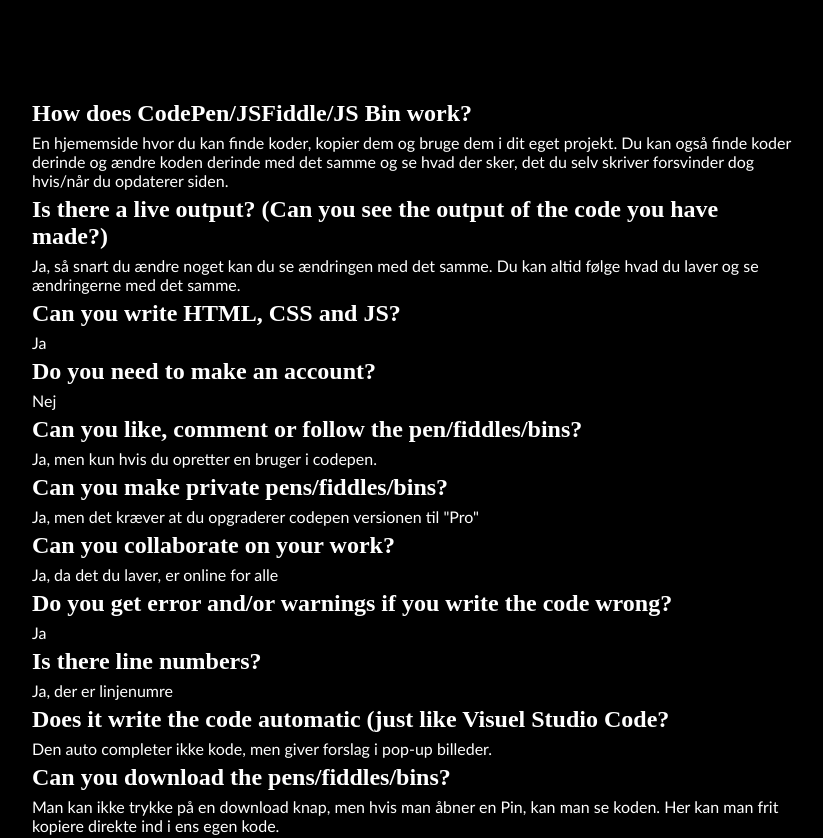
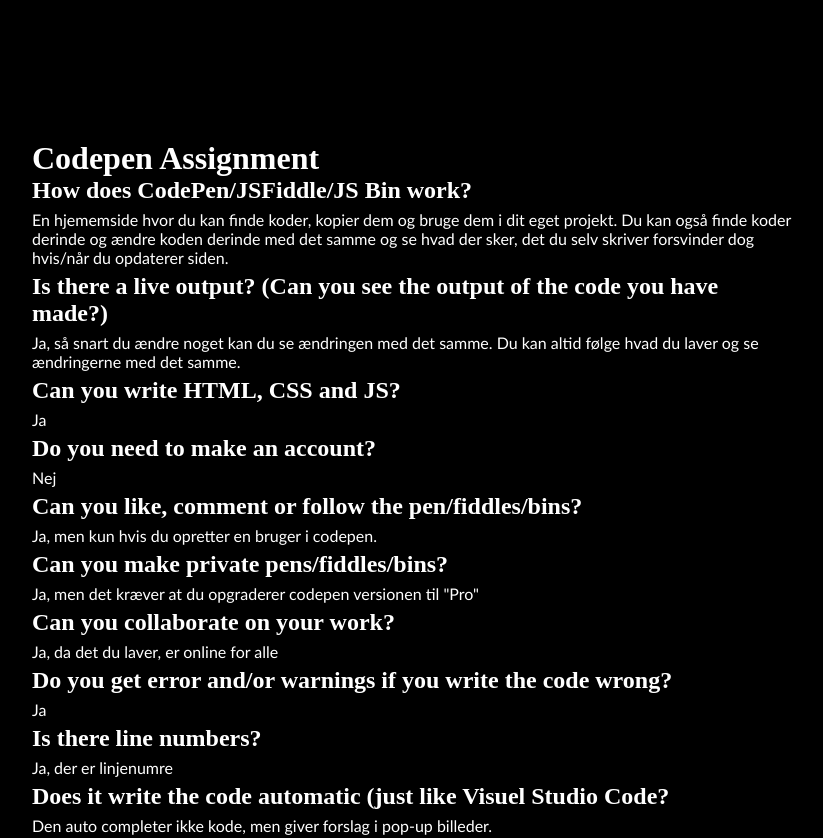
Before and after one commit to rgtimmermann/Javascript-Assignments, a plain HTML site: page Codepen opgave/index.html in a window 1280 px wide. Shown: the top 838 px of the page, without its empty margins (224-1047 px from the left). Drawn offline with Linux system fonts and the light colour scheme.

Commit message:
added h1

```diff
--- a/Codepen opgave/index.html
+++ b/Codepen opgave/index.html
@@ -10,6 +10,7 @@
 <body>
     <header></header>
     <main>
+        <h1>Codepen Assignment</h1>
         <section>
             <h2>How does CodePen/JSFiddle/JS Bin work?</h2>
             <p>En hjememside hvor du kan finde koder, kopier dem og bruge dem i dit eget projekt. Du kan også finde koder derinde og ændre koden derinde med det
```
